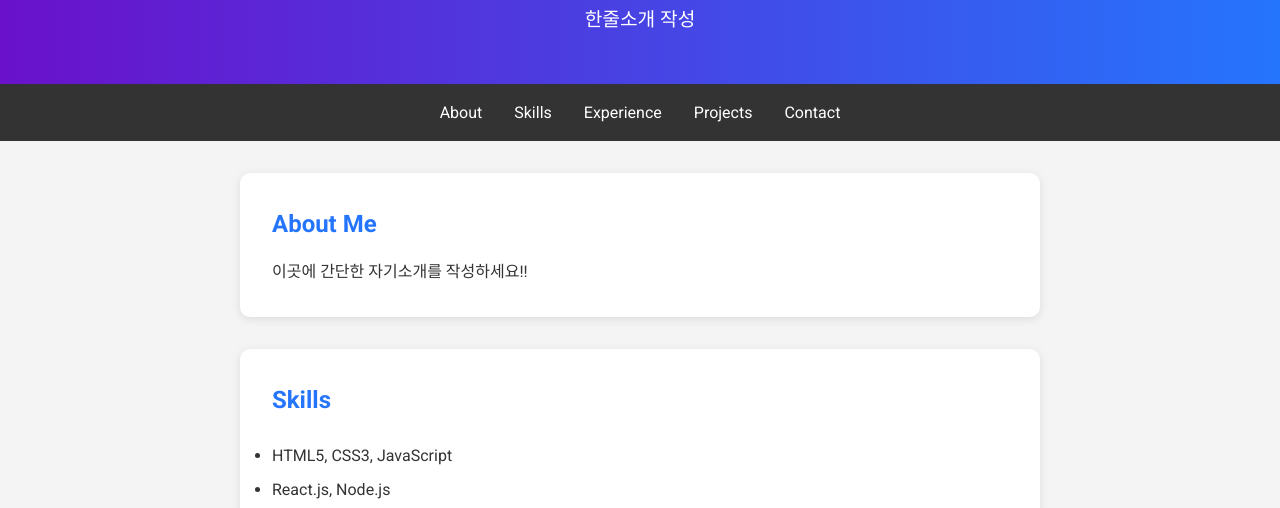
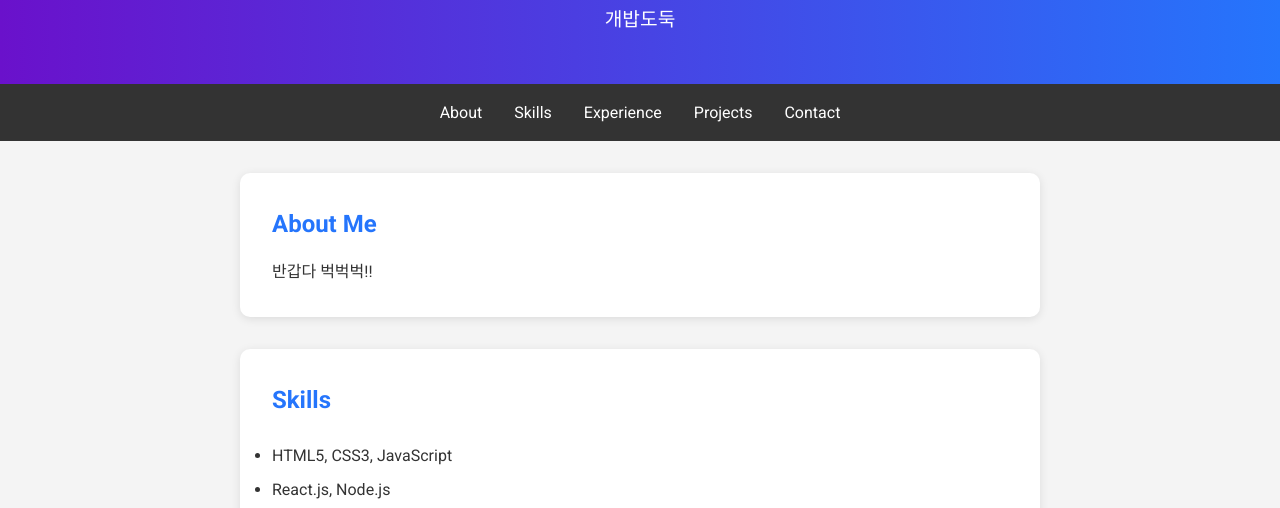
Before and after one commit to jakevin5921/jakevin5921.github.io, a plain HTML site: page index.html in a window 1280 px wide. Shown: the part 276-784 px from the top of the page. Drawn offline with Linux system fonts and the light colour scheme.

Commit message:
Update index.html

```diff
--- a/index.html
+++ b/index.html
@@ -14,7 +14,7 @@
         <div class="profile">
             <img src="profile.jpg" alt="Your Photo" class="profile-pic">
             <h1>Your Name</h1>
-            <p class="tagline">한줄소개 작성</p>
+            <p class="tagline">개밥도둑</p>
         </div>
     </header>
     <nav>
@@ -30,7 +30,7 @@
         <section id="about" class="section">
             <h2>About Me</h2>
             <p>
-                이곳에 간단한 자기소개를 작성하세요!!
+                반갑다 벅벅벅!!
             </p>
         </section>
         <section id="skills" class="section">
```
